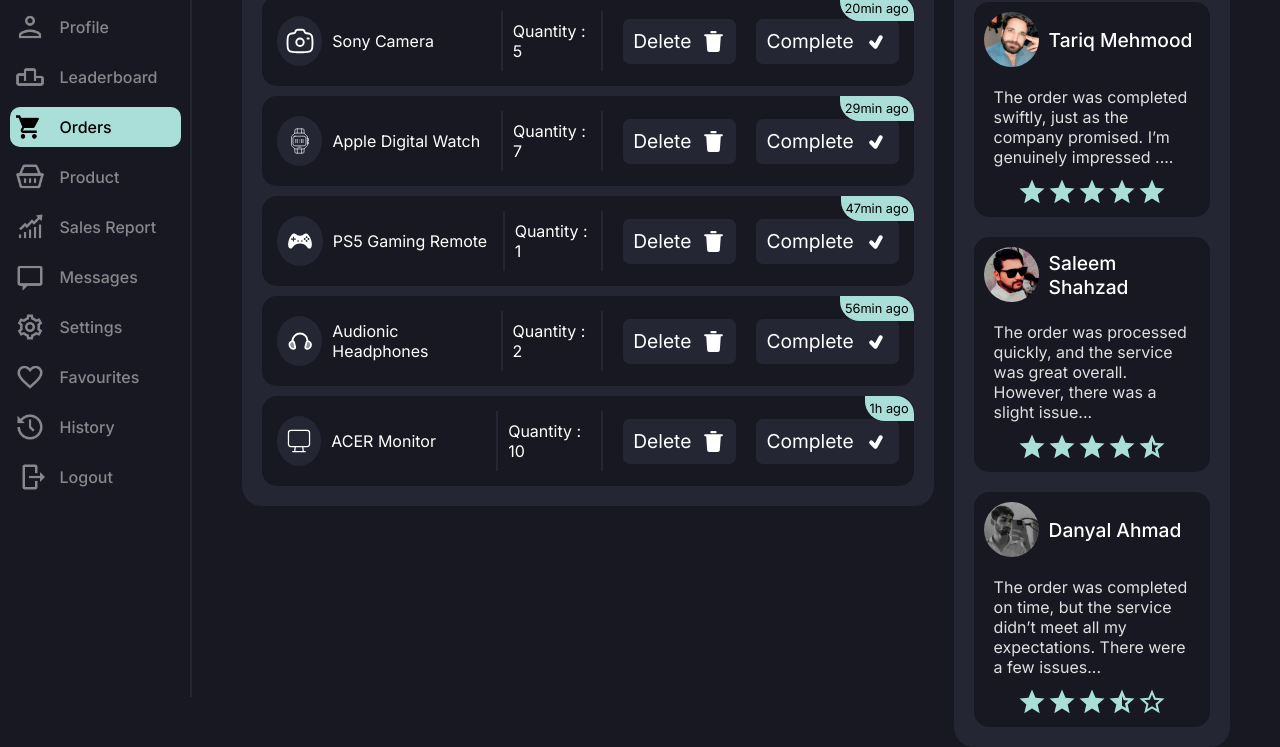
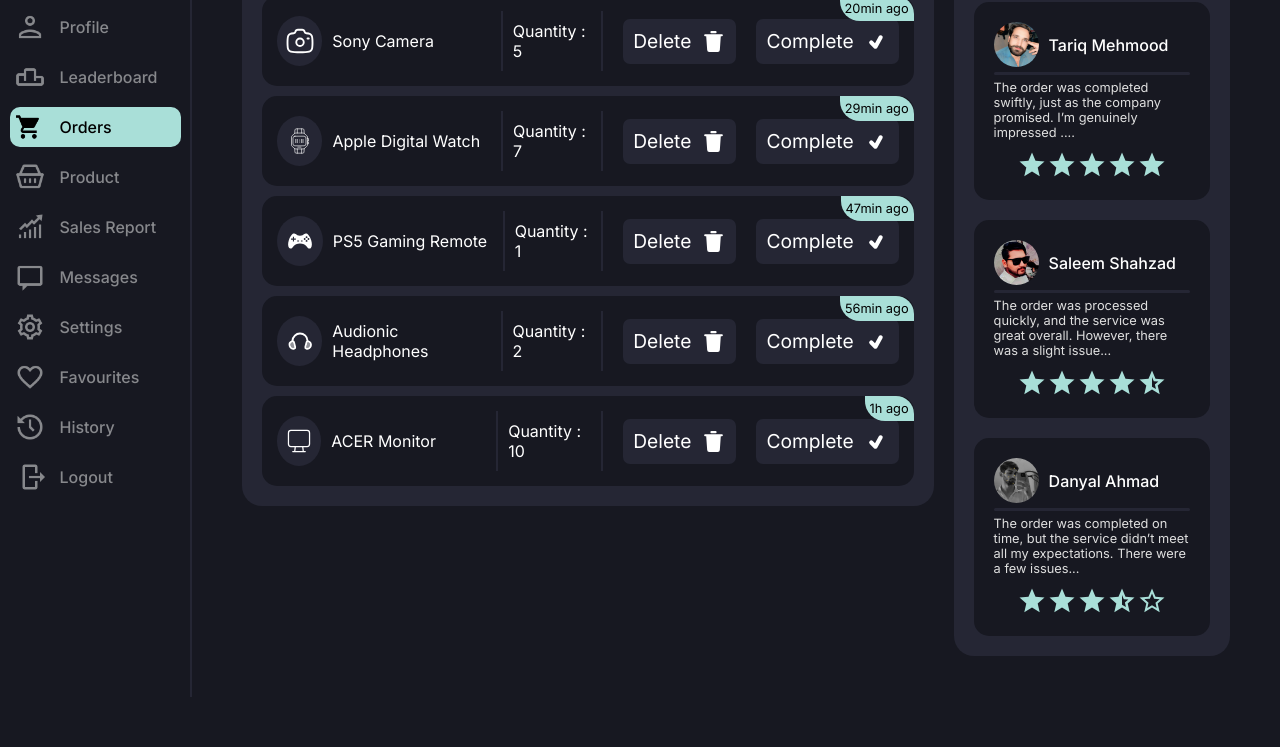
Before and after one commit to Yasir-A1i/SaleMate, a plain HTML site: page order.html in a window 1280 px wide. Shown: the part 103-850 px from the top of the page. Drawn offline with Linux system fonts and the light colour scheme.

Commit message:
Make UI of review better

```diff
--- a/order.html
+++ b/order.html
@@ -161,6 +161,7 @@
                         <img src="assets/images/tariq.png" alt="Reviewer Tariq">
                         <h3>Tariq Mehmood</h3>
                     </div>
+                    <div class="seperationLine"></div>
                     <div class="reviewGiven">
                         The order was completed swiftly, just as the company promised. I’m genuinely impressed ....
                     </div>
@@ -177,6 +178,7 @@
                         <img src="assets/images/shahzad.png" alt="Reviewer Tariq">
                         <h3>Saleem Shahzad</h3>
                     </div>
+                    <div class="seperationLine"></div>
                     <div class="reviewGiven">
                         The order was processed quickly, and the service was great overall. However, there was a slight issue...
                     </div>
@@ -193,6 +195,7 @@
                         <img src="assets/images/danyal.png" alt="Reviewer Danyal">
                         <h3>Danyal Ahmad</h3>
                     </div>
+                    <div class="seperationLine"></div>
                     <div class="reviewGiven">
                         The order was completed on time, but the service didn’t meet all my expectations. There were a few issues...
                     </div>
--- a/styles/order.css
+++ b/styles/order.css
@@ -173,7 +173,7 @@
     height: auto;
     background-color: var(--bodybg);
     border-radius: 15px;
-    padding: 10px;
+    padding: 20px;
 }
 .reviewer{
     width: 100%;
@@ -181,19 +181,21 @@
     display: flex;
     align-items: center;
     column-gap: 10px;
-    margin-bottom: 10px;
+    margin-bottom: 5px;
 }
 .reviewer h3{
     font-weight: 500;
-    font-size: 1.2rem;
+    font-size: 1rem;
 }
 .reviewer img{
-    width: 55px;
+    width: 45px;
     border-radius: 50%;
 }
 .reviewGiven{
-    font-size: 1rem;
-    padding: 10px;
+    font-size: 0.8rem;
+    padding: 0px;
+    margin-top: 5px;
+    margin-bottom: 10px;
     color: rgb(223, 223, 223);
 }
 .ratingStars{
@@ -201,3 +203,9 @@
     display: flex;
     justify-content: center;
 }
+.seperationLine{
+    width: 100%;
+    height: 3px;
+    background-color: var(--bg);
+    border-radius: 100px;
+}
```
